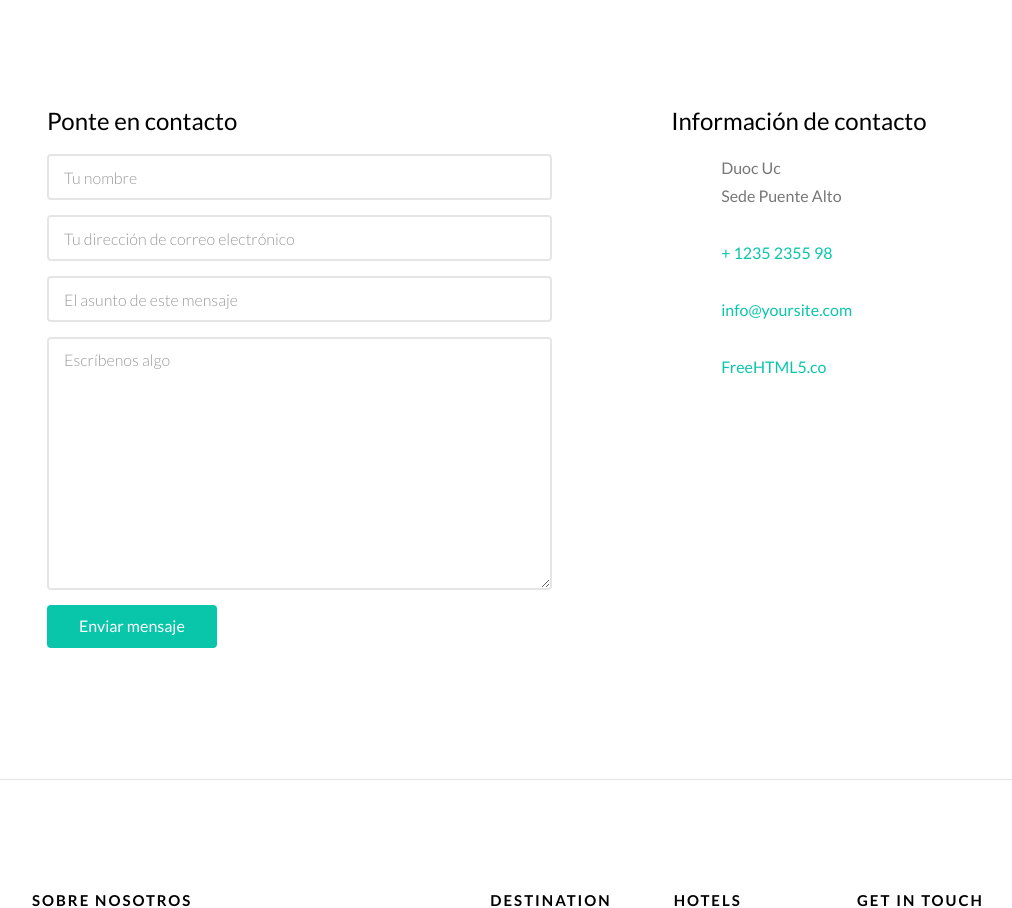
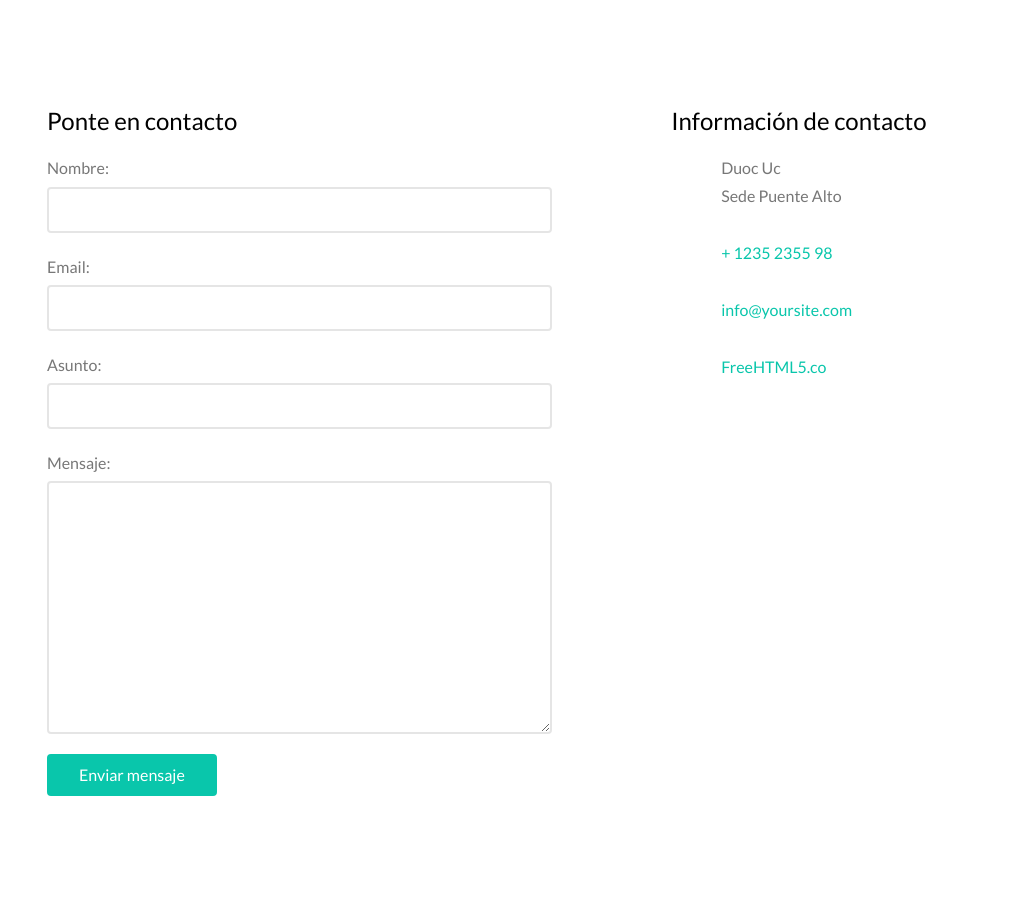
Before and after one commit to Dolapelao/Trabajo_Github, a Django app: page /app/contact/ in a window 1280 px wide. Shown: the part 604-1512 px from the top of the page, without its empty margins (73-1085 px from the left). Run offline with Django 5.2, Linux system fonts and the light colour scheme; a user stored in the database is signed in; some libraries are stand-ins or nearby versions; some web fonts are replaced.

Commit message:
chore: Update contact form in contact.html template and views.py

```diff
--- a/app/templates/app/contact.html
+++ b/app/templates/app/contact.html
@@ -28,35 +28,9 @@
 				<div class="col-md-12">
 					<div class="col-md-6 animate-box">
 					<h3>Ponte en contacto</h3>
-					<form action="#">
-						<div class="row form-group">
-							<div class="col-md-12">
-								<label class="sr-only" for="name">Nombre</label>
-								<input type="text" id="name" class="form-control" placeholder="Tu nombre">
-							</div>
-
-						</div>
-
-						<div class="row form-group">
-							<div class="col-md-12">
-								<label class="sr-only" for="email">Correo electrónico</label>
-								<input type="text" id="email" class="form-control" placeholder="Tu dirección de correo electrónico">
-							</div>
-						</div>
-
-						<div class="row form-group">
-							<div class="col-md-12">
-								<label class="sr-only" for="subject">Asunto</label>
-								<input type="text" id="subject" class="form-control" placeholder="El asunto de este mensaje">
-							</div>
-						</div>
-
-						<div class="row form-group">
-							<div class="col-md-12">
-								<label class="sr-only" for="message">Mensaje</label>
-								<textarea name="message" id="message" cols="30" rows="10" class="form-control" placeholder="Escríbenos algo"></textarea>
-							</div>
-						</div>
+					<form method="POST">
+						{% csrf_token %}
+						{{ contactForm.as_p }}
 						<div class="form-group">
 							<input type="submit" value="Enviar mensaje" class="btn btn-primary">
 						</div>
--- a/app/views.py
+++ b/app/views.py
@@ -24,7 +24,6 @@ def contact(request):
     contactForm = ContactForm()
     if request.method == 'POST':
         form = ContactForm(request.POST)
-
         if form.is_valid():
             form.save()
     else:
```
Also changed, not shown: db.sqlite3.
